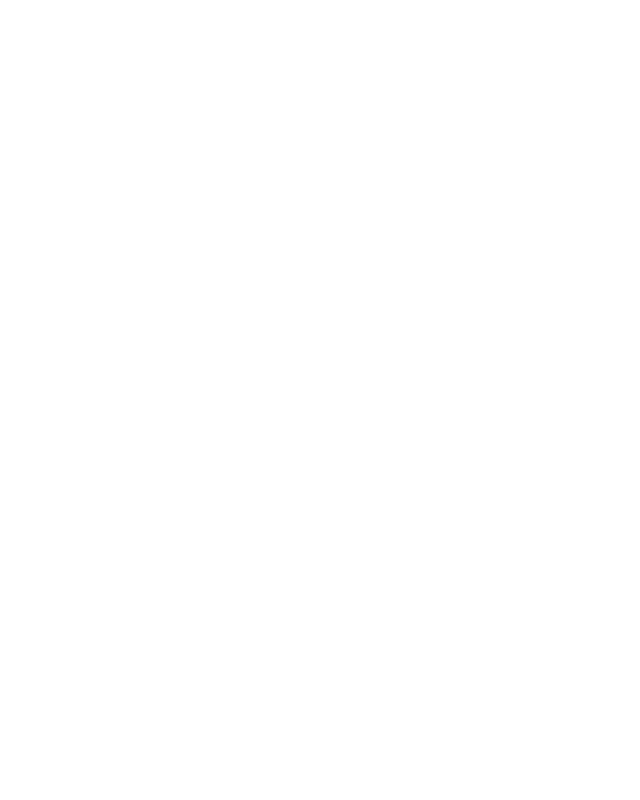
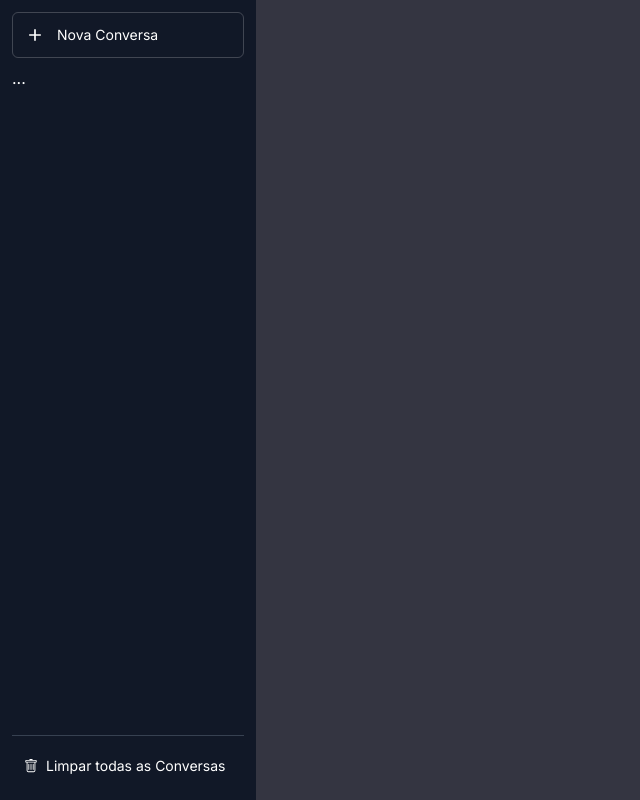
Before and after one commit to Gabriel-Ribeiroo/chat-gpt-clone, a Next.js app: page / in a window 1280 px wide. Shown: the whole page, without its empty margins (0-640 px from the left). Built offline with nearby package versions, Linux system fonts and the light colour scheme.

Commit message:
feat: add Sidebar Component

```diff
--- a/src/app/page.tsx
+++ b/src/app/page.tsx
@@ -1,3 +1,21 @@
+'use client'
+
+import { useState } from 'react'
+
+import Sidebar from '@/components/Sidebar'
+
 export default function Home() {
-  return <></>
+  const [isSidebarOpened, setIsSidebarOpened] = useState(true)
+
+	const handleCloseSidebarClick = () => {
+		setIsSidebarOpened(false)
+	}
+
+	return (
+		<main className="flex min-h-screen bg-gpt-gray">
+			<Sidebar isOpened={isSidebarOpened} handleCloseSidebarClick={handleCloseSidebarClick}>
+				<div className="w-16 h-96">...</div>
+			</Sidebar>
+		</main>
+	)
 }
--- /dev/null
+++ b/src/components/Sidebar.tsx
@@ -0,0 +1,61 @@
+import SidebarButton from './SidebarButton'
+import CloseIcon from './icons/CloseIcon'
+import AddIcon from './icons/AddIcon'
+import TrashIcon from './icons/TrashIcon'
+
+interface Props {
+	children: React.ReactNode
+	isOpened: boolean
+	handleCloseSidebarClick: () => void
+}
+
+export default function Sidebar({ isOpened, handleCloseSidebarClick, children }: Props) {
+	return (
+		<aside
+			className={`fixed top-0 bottom-0 left-0 text-white md:w-64 md:static
+			${isOpened ? 'w-screen bg-gray-600/75' : 'w-0'}`}
+		>
+
+			<div
+				className={`flex w-screen transition-all duration-300 h-screen
+				${isOpened ? 'ml-0' : '-ml-96'} md:ml-0`}
+			>
+
+				<div className="flex flex-col w-64 bg-gray-900 p-3">
+
+					<div
+						className="flex items-center gap-3 p-3 cursor-pointer hover:bg-gray-500/20
+						rounded-md border border-white/20 text-sm transition-all duration-200"
+					>
+						<AddIcon width={20} height={20} />
+						<p>Nova Conversa</p>
+					</div>
+
+					<nav className="flex-1 mt-2 overflow-y-auto">
+						{children}
+					</nav>
+
+					<div className="pt-2 border-t border-gray-700">
+
+						<div className="flex justify-center">
+							<SidebarButton icon={<TrashIcon />} aria-label="Deletar Conversas">
+								Limpar todas as Conversas
+							</SidebarButton>
+						</div>
+
+					</div>
+
+				</div>
+
+				<div
+					className="flex justify-center items-center w-10 h-10 cursor-pointer md:hidden"
+					onClick={handleCloseSidebarClick}
+				>
+					<CloseIcon width={24} height={24} />
+				</div>
+
+			</div>
+
+		</aside>
+	)
+}
```
